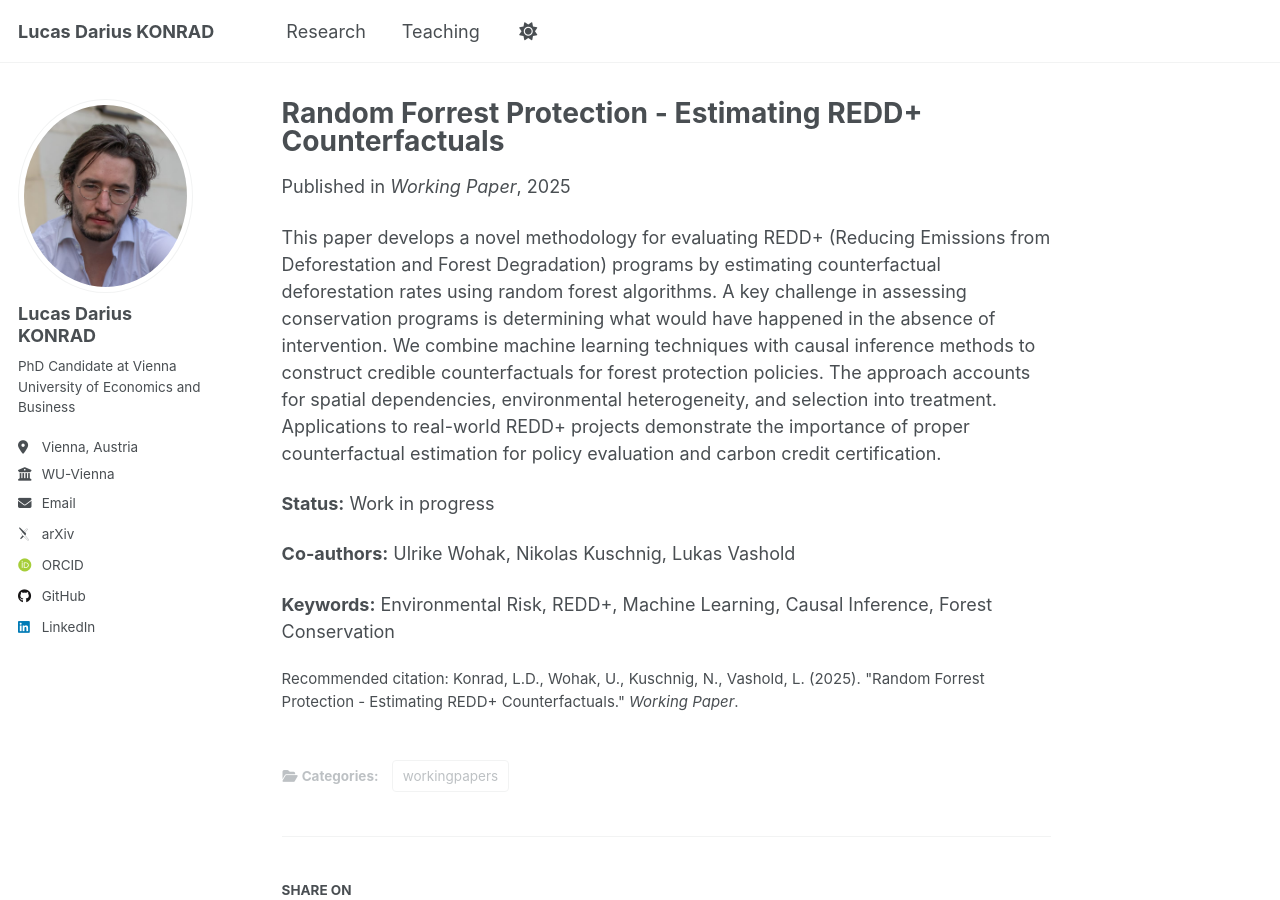
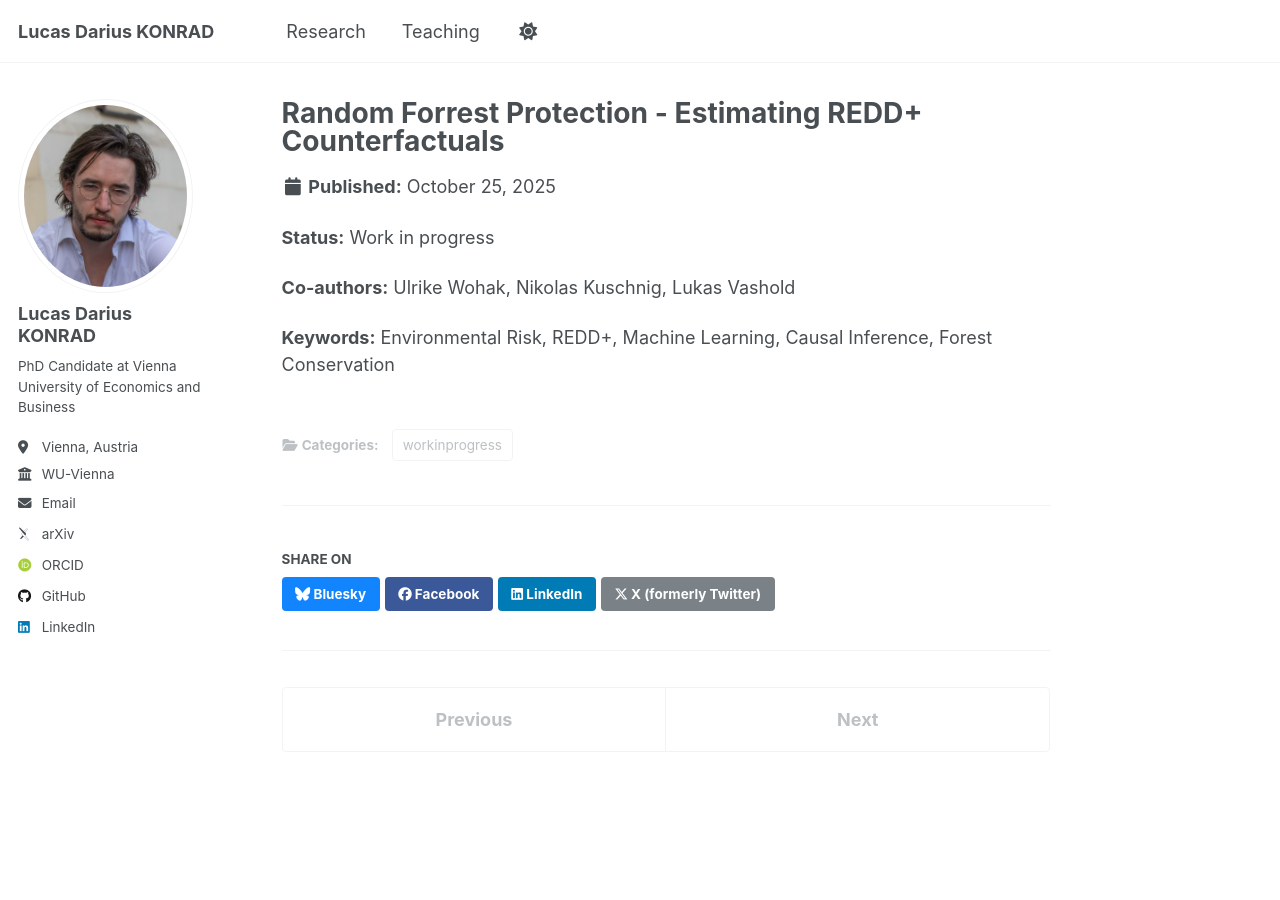
Before and after one commit to konradld/konradld.github.io, a Jekyll site: the page built from _research/publication-redd-counterfactuals.md, in a window 1280 px wide and 900 px high. Built offline with Jekyll 4.4.1, drawn with Linux system fonts in a browser that asks for light colours; some web fonts are replaced; a script that is not in the unit is left out.

Commit message:
Update publication-redd-counterfactuals.md

```diff
--- a/_research/publication-redd-counterfactuals.md
+++ b/_research/publication-redd-counterfactuals.md
@@ -1,15 +1,11 @@
 ---
 title: "Random Forrest Protection - Estimating REDD+ Counterfactuals"
-collection: publications
-category: workingpapers
+collection: research
+category: workinprogress
 permalink: /publication/2025-redd-counterfactuals
-excerpt: 'This paper develops machine learning methods to estimate counterfactual deforestation rates for evaluating forest conservation programs.'
-date: 2025-01-01
-venue: 'Working Paper'
-citation: 'Konrad, L.D., Wohak, U., Kuschnig, N., Vashold, L. (2025). &quot;Random Forrest Protection - Estimating REDD+ Counterfactuals.&quot; <i>Working Paper</i>.'
+excerpt: 'This paper attempts to estimate counterfactual deforestation rates for evaluating REDD+ forest conservation programs using machine learning methods.'
+# citation: 'Wohak, U., Kuschnig, N., Vashold, L., Konrad, L.D. (2025). &quot;Random Forrest Protection - Estimating REDD+ Counterfactuals.&quot; <i>Unpublished Document</i>.'
 ---
-
-This paper develops a novel methodology for evaluating REDD+ (Reducing Emissions from Deforestation and Forest Degradation) programs by estimating counterfactual deforestation rates using random forest algorithms. A key challenge in assessing conservation programs is determining what would have happened in the absence of intervention. We combine machine learning techniques with causal inference methods to construct credible counterfactuals for forest protection policies. The approach accounts for spatial dependencies, environmental heterogeneity, and selection into treatment. Applications to real-world REDD+ projects demonstrate the importance of proper counterfactual estimation for policy evaluation and carbon credit certification.
 
 **Status:** Work in progress
 
```
